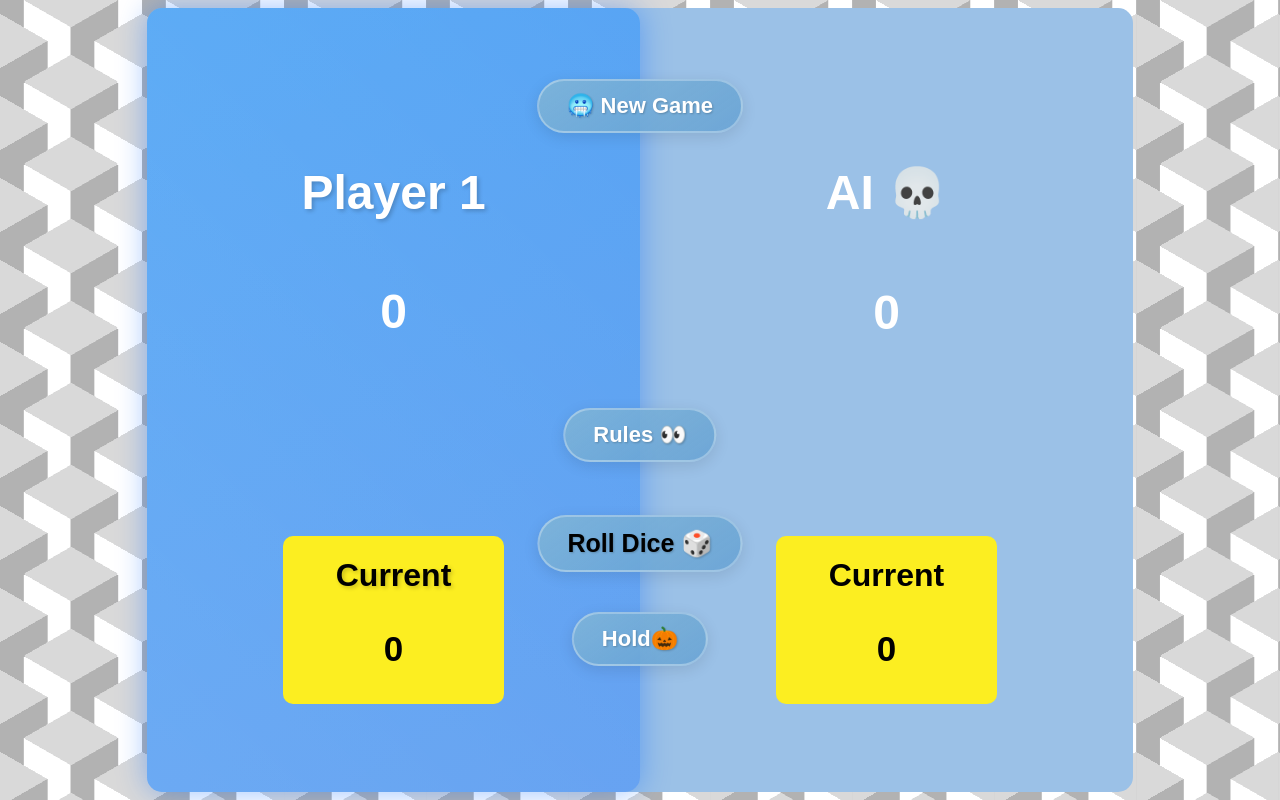
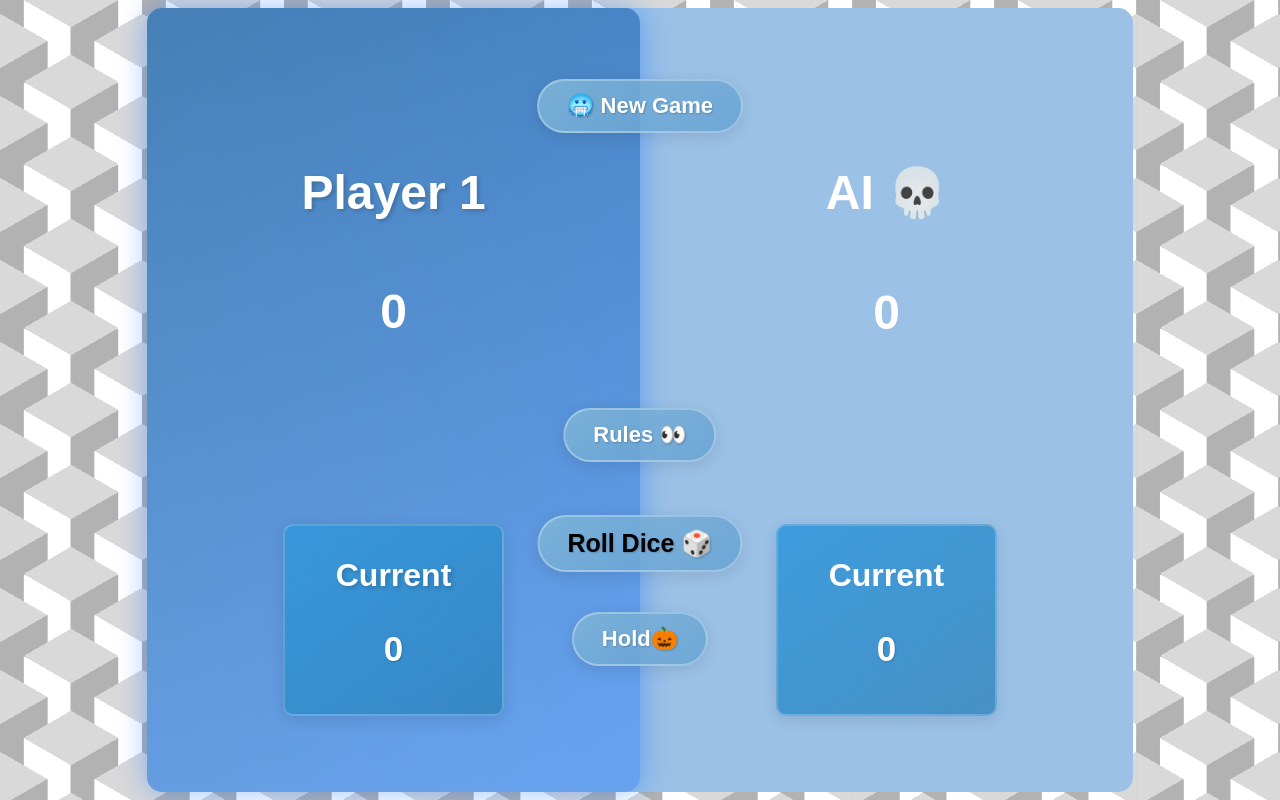
Before and after one commit to RoopeshMerwade/Dice-Game, a website: page index.html in a window 1280 px wide. Drawn offline with nearby package versions, Linux system fonts and the light colour scheme.

Commit message:
Enhance styling for player sections with gradient backgrounds and improved text visibility; update player label from "Computer" to "AI"

```diff
--- a/dice.css
+++ b/dice.css
@@ -87,13 +87,19 @@ body {
 .left-bottom,
 .right-bottom {
   width: 45%;
-  background-color: #fcee21;
+  background: linear-gradient(
+    145deg,
+    rgba(52, 152, 219, 0.9),
+    rgba(41, 128, 185, 0.75)
+  );
   border-radius: 10px;
   margin: auto;
-  /* overflow: hidden; */
-  /* flex-wrap: wrap; */
   text-align: center;
   font-family: "Vollkorn", serif;
+  color: white;
+  padding: 10px;
+  box-shadow: 0 4px 15px rgba(0, 0, 0, 0.1);
+  border: 2px solid rgba(255, 255, 255, 0.2);
 }
 
 .left-bottom .dice-score,
@@ -101,6 +107,8 @@ body {
   font-size: 35px;
   font-family: "Poppins", sans-serif;
   font-weight: bold;
+  color: white;
+  text-shadow: 1px 1px 2px rgba(0, 0, 0, 0.2);
 }
 
 .left-top,
@@ -226,7 +234,7 @@ body {
 .active-player {
   background: linear-gradient(
     145deg,
-    rgba(41, 152, 255, 0.6),
+    rgba(1, 75, 144, 0.6),
     rgba(0, 102, 255, 0.4)
   );
   border-radius: 15px;
--- a/game.js
+++ b/game.js
@@ -88,7 +88,7 @@ NewGameBtn.addEventListener("click", function () {
 
   // Update player labels
   document.querySelector("#player-0").textContent = "Player";
-  document.querySelector("#player-1").textContent = "Computer";
+  document.querySelector("#player-1").textContent = "AI";
 });
 
 HoldDiceBtn.addEventListener("click", function () {
```
